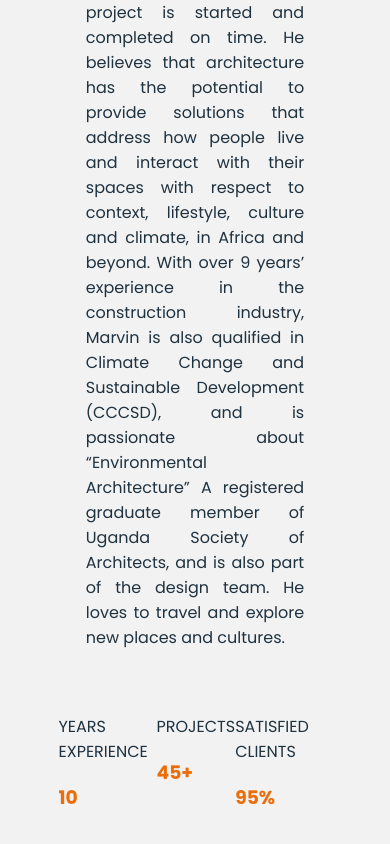
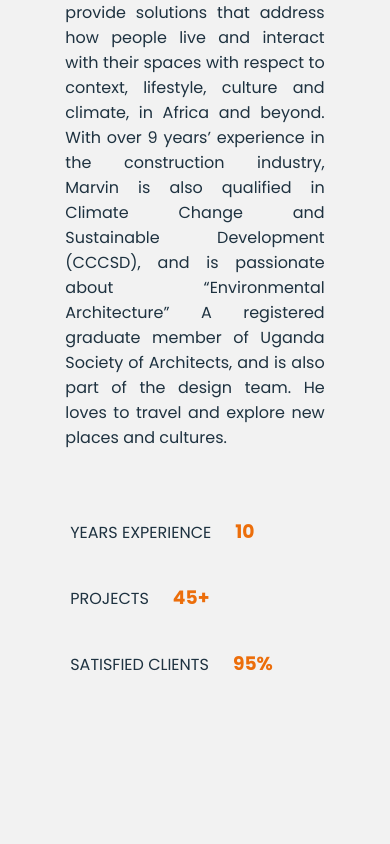
Before and after one commit to olingemma/marvin, a Next.js app: page /about in a window 390 px wide. Shown: the part 1021-1865 px from the top of the page. After the commit the page ends 1750 px from the top, so only its background shows below. Built offline with nearby package versions, Linux system fonts and the light colour scheme.

Commit message:
about page edited

```diff
--- a/styles/About.module.css
+++ b/styles/About.module.css
@@ -68,6 +68,20 @@
         align-items: center;
     }
     .literature{
+        width:95%;
+    }
+    .exp{
+        flex-direction: column;
+        align-items:center;
+        width:80%;
+    }
+    .expTab h3, .expTab p{
+        display: inline-block;
+        margin-right: 1.5rem;
+    }
+    .expTab{
+        flex-direction: row;
+        justify-content: flex-end;
         width:80%;
     }
 }
```
